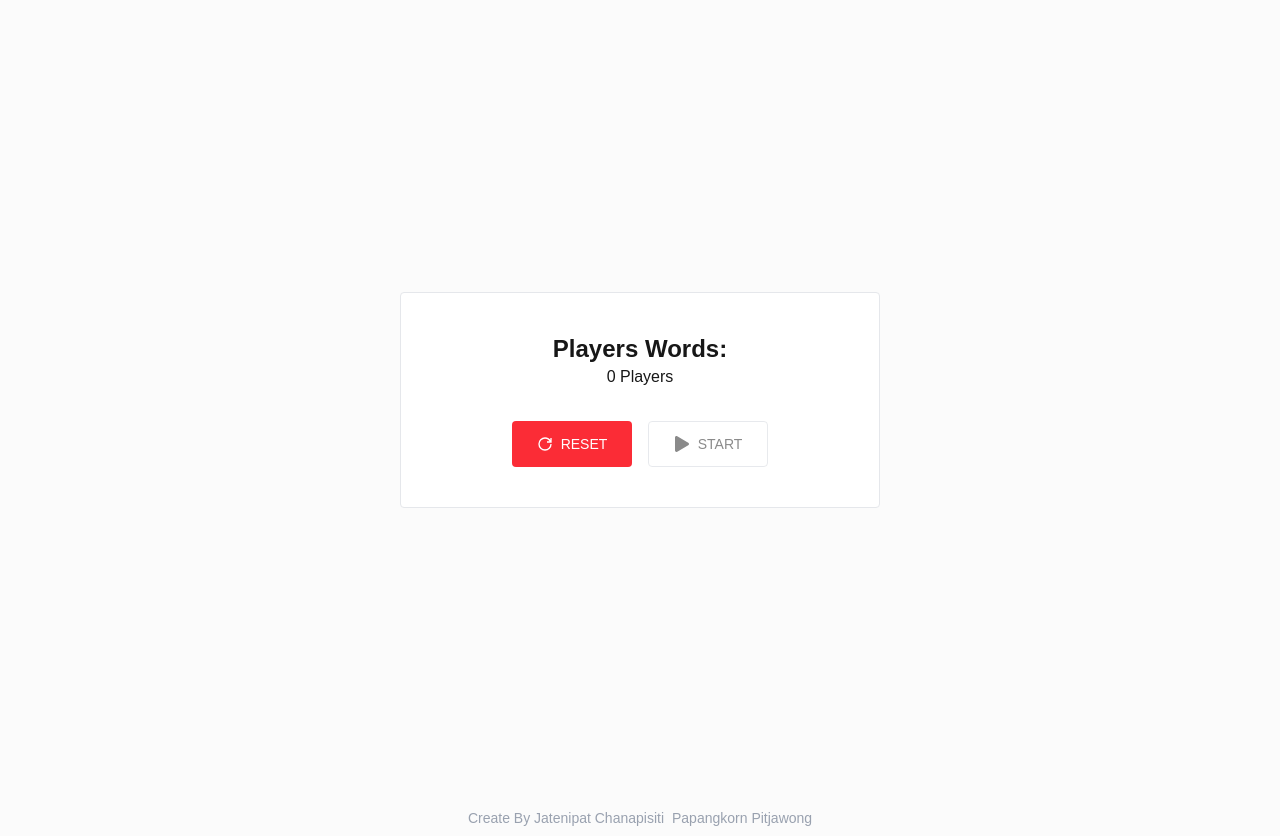
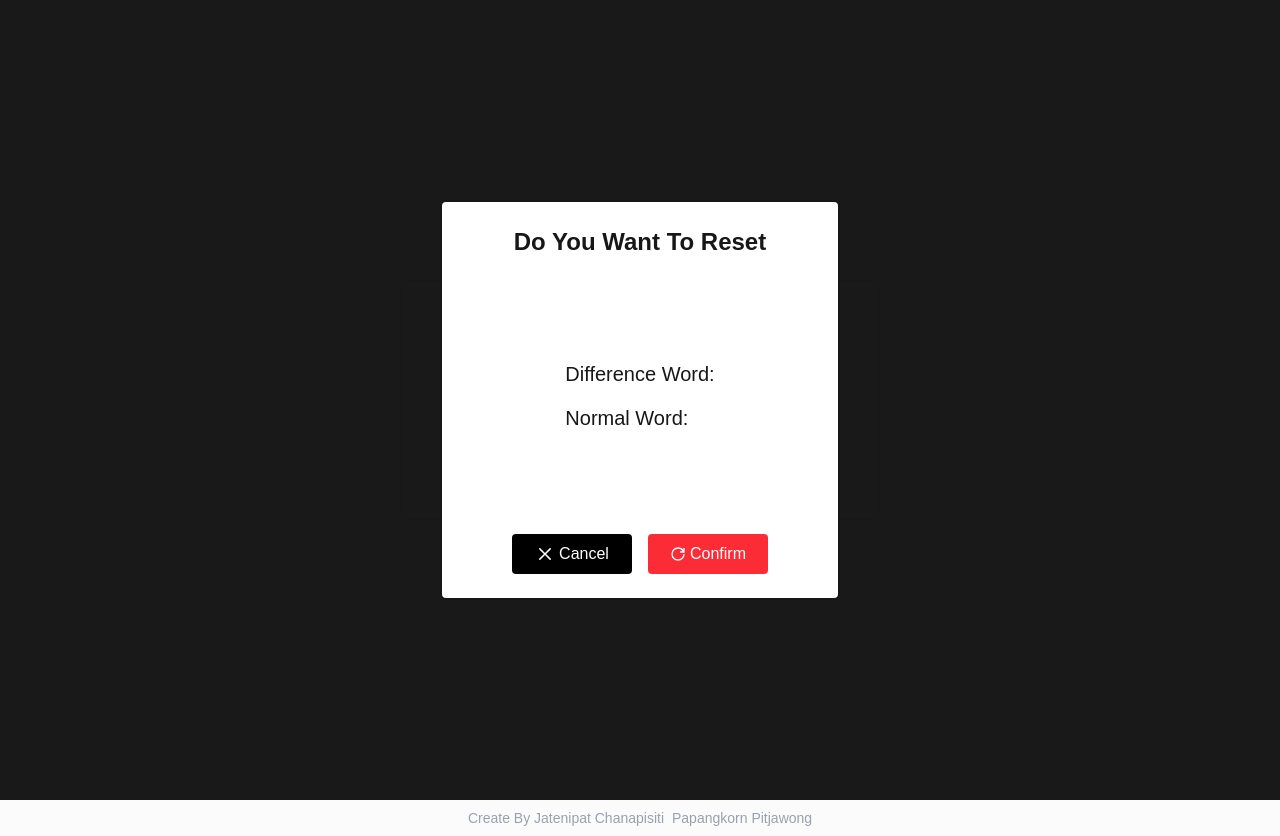
Before and after one commit to JatenipatChanapisitthi/Real-or-FaKe-game, a Next.js app: page /player in a window 1280 px wide. Both pictures are taken after a click on the button "RESET". Built offline with nearby package versions, Linux system fonts and the light colour scheme.

Commit message:
feat: comfirm reset btn

```diff
--- a/src/app/player/page.tsx
+++ b/src/app/player/page.tsx
@@ -18,21 +18,27 @@ export default function GamePage() {
     return rawNames ? JSON.parse(decodeURIComponent(rawNames)) : [];
   }, [rawNames]);
 
-  const [randomIndex, setRandomIndex] = useState<number | null>(null)
+  // show player word card
   const [showWord, setShowWord] = useState(false);
   const [selectedName, setSelectedName] = useState<string | null>(null);
   const [viewedWord, setViewedWord] = useState<string[]>([]);
+  // set player word and show who difference
   const [whoDiff, setWhoDiff] = useState<string | null>(null);
+  const [wordDiff, setWordDiff] = useState("");
+  const [wordNormal, setWordNormal] = useState("");
   const [wordMap, setWordMap] = useState<Record<string, string>>({});
+  // confirm reset btn
+  const [confirmReset, setConfirmReset] = useState(false);
+  // set count to start
+  const [countToStart, setCountToStart] = useState(1);
   const [goStart, setGoStart] = useState(true);
-  const [count, setCount] = useState(1);
 
-  const setWord = () => {
+
+  const setStartAndRandomWord = () => {
     if (nameList.length === 0) return;
-    console.log(nameList)
     // Random words
+    console.log(chameleon.pairs.length)
     const rand = Math.floor(Math.random() * chameleon.pairs.length);
-    setRandomIndex(rand);
     const [word1, word2] = chameleon.pairs[rand];
 
     // Random player diff
@@ -41,8 +47,19 @@ export default function GamePage() {
     setWhoDiff(playerDiff);
 
     const assignedWords: Record<string, string> = {};
+    // Random to swap word
+    const randSwapWord = Math.floor(Math.random()*2)
     nameList.forEach((name: any) => {
+        if (randSwapWord === 0){
           assignedWords[name] = name === playerDiff ? word2 : word1;
+          setWordDiff(word2)
+          setWordNormal(word1)
+        }
+        else{
+          assignedWords[name] = name === playerDiff ? word1 : word2;
+          setWordDiff(word1)
+          setWordNormal(word2)
+        }
       });
 
       setWordMap(assignedWords);
@@ -50,65 +67,96 @@ export default function GamePage() {
     }
 
     useEffect(() => {
-    setWord();
+      setStartAndRandomWord();
     }, []);
+
+    useEffect(() => {
+      if (confirmReset || showWord) {
+        document.body.style.overflow = "hidden";
+      } else {
+        document.body.style.overflow = "";
+      }
+
+      return () => {
+        document.body.style.overflow = "";
+      };
+    }, [confirmReset, showWord]);
 
     const handleViewWordClick = (name?: string) => {
       if (name) {
         setSelectedName(name);
         setShowWord(true);
         setViewedWord((prev) => (prev.includes(name) ? prev : [...prev, name]));
-      setCount((prev) => prev + 1);
+        setCountToStart((prev) => prev + 1);
 
       } else {
         setShowWord(false);
         setSelectedName(null);
       }
     }
+
+    const handleConfirmRest = () =>{
+      setConfirmReset(!confirmReset);
+    }
+
+
+    const handleResetClick = () => {
+      setStartAndRandomWord();
+      setShowWord(false);
+      setSelectedName(null);
+      setViewedWord([]);
+      setWhoDiff(null);
+      setCountToStart(1);
+      setGoStart(true);
+      setConfirmReset(!confirmReset)
+    };
+
     const goToStart = () => {
       if (nameList.length > 0) {
         const namesEncoded = encodeURIComponent(JSON.stringify(nameList))
         router.push(`/game?names=${namesEncoded}`)
       }
     }
-  const handleResetClick = () => {
-    setWord();
-    setShowWord(false);
-    setSelectedName(null);
-    setViewedWord([]);
-    setWhoDiff(null);
-    setCount(1);
-    setGoStart(true)
-  };
+
+    const logData = () =>{
+      console.log("\n")
+      console.log(`confirm reset = ${confirmReset}`)
+      console.log(`who diff = ${whoDiff}`)
+      console.log(`name list = ${nameList}`)
+
+      console.log("word map",wordMap)
+
+      console.log(`show word = ${showWord}`)
+      console.log(`who viewed word = ${viewedWord}`)
+      console.log(`selected name = ${selectedName}`)
+    }
+
+    logData();
 
     return (
       <div className="flex flex-col min-h-screen items-center justify-center p-4 bg-[#FBFBFB]">
-      <div className="bg-white  border border-gray-200  flex flex-col w-90 md:w-120 items-center justify-center p-10 rounded-sm">
+      <div className="bg-white  border border-gray-200 gap-2 flex flex-col w-90 md:w-120 items-center justify-center p-10 rounded-sm">
         <h1 className="text-2xl font-bold">Players Words:</h1>
         <h2>{nameList.length} Players</h2>
         <ul className="m-4 flex flex-col gap-2 ">
           {nameList.map((name: string, idx: number) => (
-            <li key={idx} className="bg-[#F9FAFB] p-4 rounded-sm w-80 md:w-90">
-              <div className="flex justify-between">
-                {name}
-                <span
+            <li
               onClick={() => {
                 if (!viewedWord.includes(name)) {
                   handleViewWordClick(name);
                 }
-                    if (count === nameList.length) {
+                if (countToStart === nameList.length) {
                   setGoStart(false);
                 }
               }}
-                  className={`cursor-pointer hover:text-gray-500 ${
+              key={idx}
+              className={`bg-[#F9FAFB] p-4 rounded-sm w-80 md:w-90 cursor-pointer${
                 viewedWord.includes(name)
                   ? "pointer-events-none opacity-50"
                   : ""
               }`}
             >
-                  show
-                </span>
-              </div>
+              <div className="flex justify-center">{name.toLowerCase()}</div>
             </li>
           ))}
         </ul>
@@ -126,8 +174,8 @@ export default function GamePage() {
                 onClick={() => handleViewWordClick()}
                 className="cursor-pointer w-30 h-10  rounded-sm text-white bg-red-500 "
               >
-                <div className='flex items-center justify-center gap-1'>
-                  <RxCross2 className='text-xl'/>
+                <div className="flex items-center justify-center gap-1">
+                  <RxCross2 className="text-xl" />
                   <p>Close</p>
                 </div>
               </button>
@@ -138,11 +186,46 @@ export default function GamePage() {
         <div className="flex gap-4">
           <button
             className={`justify-center items-center gap-2 cursor-pointer text-white bg-red-500 hover:bg-red-300 p-3 w-30 rounded-sm flex `}
-            onClick={handleResetClick}
+            onClick={handleConfirmRest}
           >
             <GrPowerReset />
             <p className="text-sm">RESET</p>
           </button>
+
+          {confirmReset && (
+            <div className="fixed inset-0 z-50 flex items-center justify-center bg-black/90">
+              <div className="bg-white w-80 md:w-100 h-100 p-6 rounded-md border-2 flex flex-col items-center justify-between gap-3">
+
+                <h1 className="text-2xl font-bold">Do You Want To Reset</h1>
+                <div className='flex flex-col gap-4 text-xl'>
+                    <p>Difference Word: <strong>{wordDiff}</strong></p>
+                    <p>Normal Word: <strong>{wordNormal}</strong></p>
+                </div>
+
+                <div className="flex gap-4">
+                  <button
+                    onClick={handleConfirmRest}
+                    className="cursor-pointer w-30 h-10  rounded-sm text-white bg-black hover:bg-gray-600"
+                  >
+                    <div className="flex items-center justify-center gap-1">
+                      <RxCross2 className="text-xl" />
+                      <p>Cancel</p>
+                    </div>
+                  </button>
+
+                  <button
+                    onClick={handleResetClick}
+                    className="cursor-pointer w-30 h-10  rounded-sm text-white bg-red-500 hover:bg-red-300"
+                  >
+                    <div className="flex items-center justify-center gap-1">
+                      <GrPowerReset />
+                      <p>Confirm</p>
+                    </div>
+                  </button>
+                </div>
+              </div>
+            </div>
+          )}
 
           <button
             className={`justify-center items-center gap-2 cursor-pointer ${
```
Lines whose indentation alone changed are shown as unchanged.
